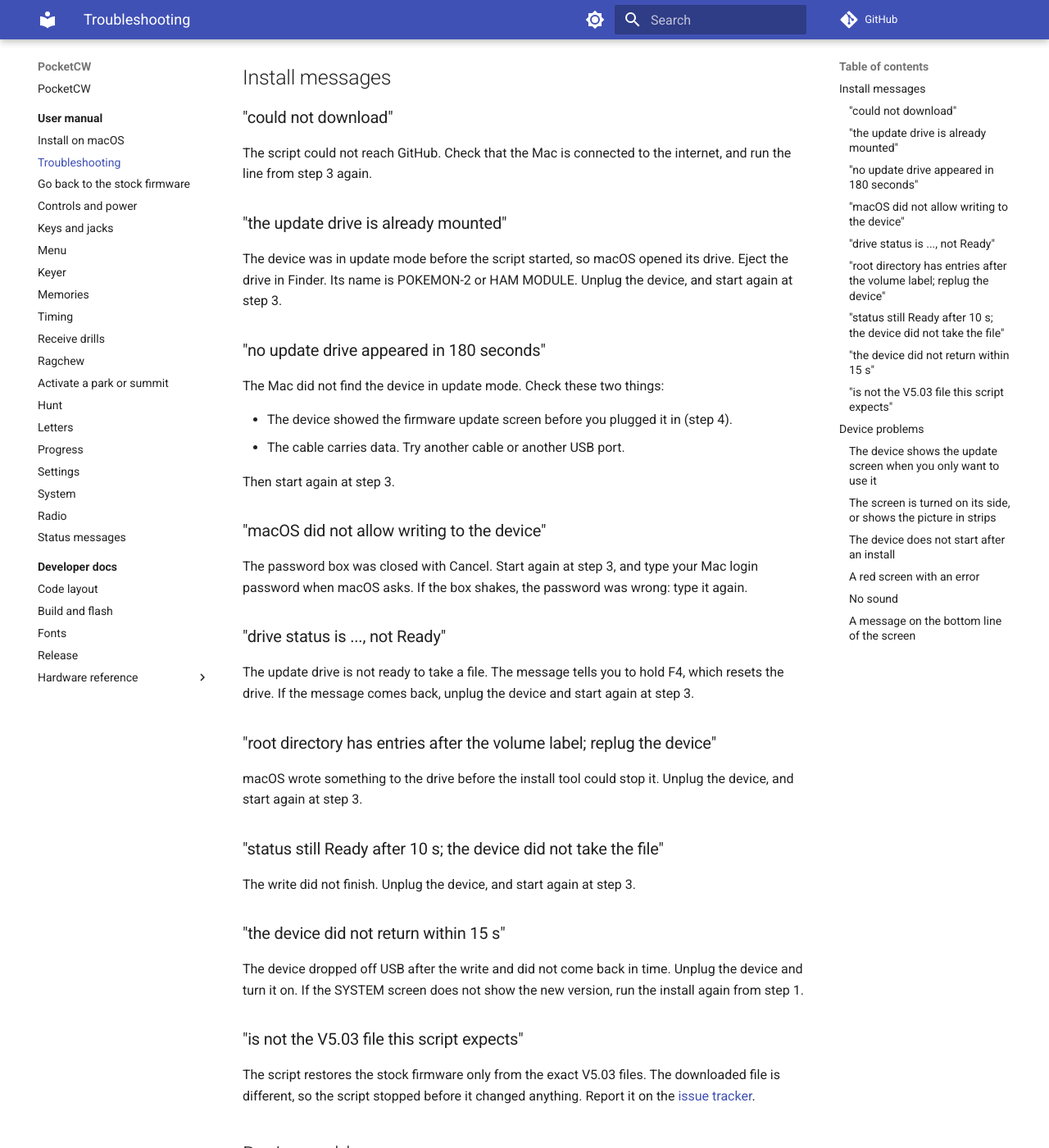
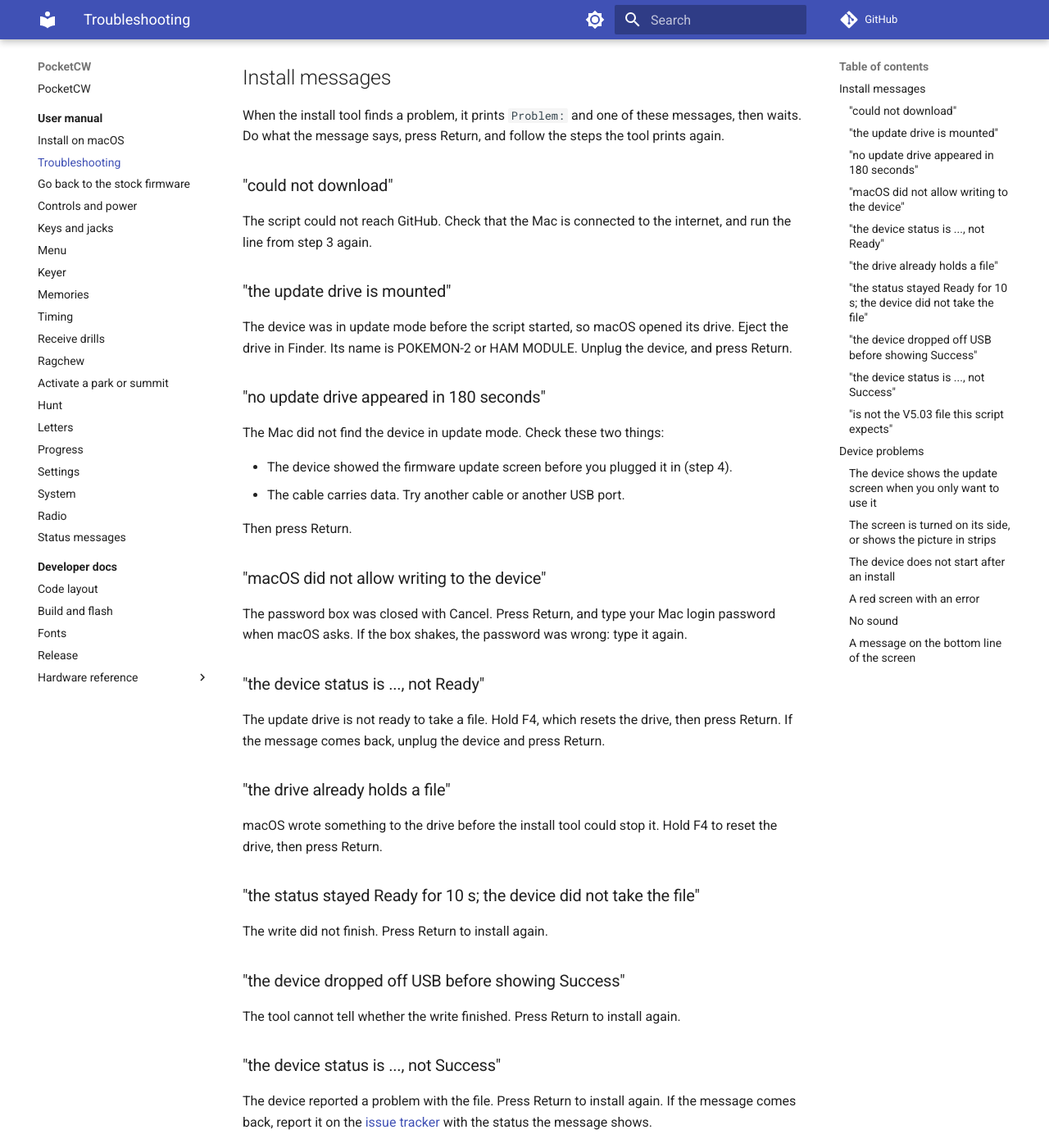
Before and after one commit to kvmet/k5mme_pocketcw, an MkDocs documentation site: the page built from docs/user/troubleshooting.md, in a window 1280 px wide and 1400 px high, scrolled down 194 px. Shown: the whole window at 82% size. Built offline with MkDocs 1.6.1 and Material for MkDocs 9.7.7, drawn with Linux system fonts in a browser that asks for light colours; comment, search, counter and statistics services are not loaded; some of the changed text lies outside the part shown.

Commit message:
fix(tools): require Success before reporting an install
The tool counted a drop off USB as a finished write and exited as
soon as it saw Success. macOS then mounted the drive when it came
back Ready, and the bootloader stayed in update mode at every power
on. The tool now succeeds only on a Success read, blocks the mount
until the drive returns, and offers a retry instead of exiting.

```diff
--- a/docs/user/troubleshooting.md
+++ b/docs/user/troubleshooting.md
@@ -4,13 +4,15 @@ This page lists install problems first, then problems on the device. Step number
 
 ## Install messages
 
+When the install tool finds a problem, it prints `Problem:` and one of these messages, then waits. Do what the message says, press Return, and follow the steps the tool prints again.
+
 ### "could not download"
 
 The script could not reach GitHub. Check that the Mac is connected to the internet, and run the line from step 3 again.
 
-### "the update drive is already mounted"
+### "the update drive is mounted"
 
-The device was in update mode before the script started, so macOS opened its drive. Eject the drive in Finder. Its name is POKEMON-2 or HAM MODULE. Unplug the device, and start again at step 3.
+The device was in update mode before the script started, so macOS opened its drive. Eject the drive in Finder. Its name is POKEMON-2 or HAM MODULE. Unplug the device, and press Return.
 
 ### "no update drive appeared in 180 seconds"
 
@@ -19,27 +21,31 @@ The Mac did not find the device in update mode. Check these two things:
 - The device showed the firmware update screen before you plugged it in (step 4).
 - The cable carries data. Try another cable or another USB port.
 
-Then start again at step 3.
+Then press Return.
 
 ### "macOS did not allow writing to the device"
 
-The password box was closed with Cancel. Start again at step 3, and type your Mac login password when macOS asks. If the box shakes, the password was wrong: type it again.
+The password box was closed with Cancel. Press Return, and type your Mac login password when macOS asks. If the box shakes, the password was wrong: type it again.
 
-### "drive status is ..., not Ready"
+### "the device status is ..., not Ready"
 
-The update drive is not ready to take a file. The message tells you to hold F4, which resets the drive. If the message comes back, unplug the device and start again at step 3.
+The update drive is not ready to take a file. Hold F4, which resets the drive, then press Return. If the message comes back, unplug the device and press Return.
 
-### "root directory has entries after the volume label; replug the device"
+### "the drive already holds a file"
 
-macOS wrote something to the drive before the install tool could stop it. Unplug the device, and start again at step 3.
+macOS wrote something to the drive before the install tool could stop it. Hold F4 to reset the drive, then press Return.
 
-### "status still Ready after 10 s; the device did not take the file"
+### "the status stayed Ready for 10 s; the device did not take the file"
 
-The write did not finish. Unplug the device, and start again at step 3.
+The write did not finish. Press Return to install again.
 
-### "the device did not return within 15 s"
+### "the device dropped off USB before showing Success"
 
-The device dropped off USB after the write and did not come back in time. Unplug the device and turn it on. If the SYSTEM screen does not show the new version, run the install again from step 1.
+The tool cannot tell whether the write finished. Press Return to install again.
+
+### "the device status is ..., not Success"
+
+The device reported a problem with the file. Press Return to install again. If the message comes back, report it on the [issue tracker](https://github.com/kvmet/k5mme_pocketcw/issues) with the status the message shows.
 
 ### "is not the V5.03 file this script expects"
 
@@ -50,6 +56,8 @@ The script restores the stock firmware only from the exact V5.03 files. The down
 ### The device shows the update screen when you only want to use it
 
 If the battery is full and the device is plugged into USB, it sometimes starts in update mode. Unplug USB and click the dial to turn it on.
+
+If the device starts in update mode every time, even unplugged, the last install did not finish. Install again.
 
 ### The screen is turned on its side, or shows the picture in strips
 
```
Also changed, not shown: docs/dev/hardware/flash-layout.md (+2 -0 lines), docs/user/install.md (+1 -0 lines), 1 other file.
